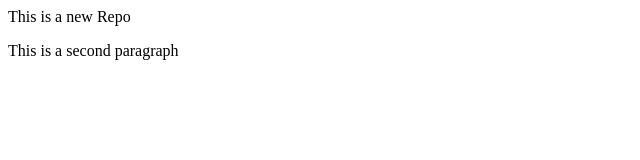
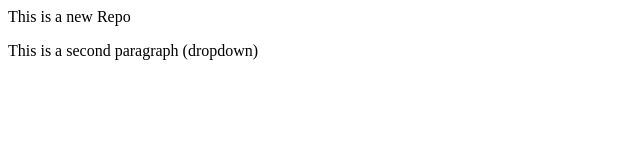
Before and after one commit to thrfs21/localrepo, a plain HTML site: page index.html in a window 1280 px wide. Shown: the full height of the page, 0-640 px from the left. Drawn offline with Linux system fonts and the light colour scheme.

Commit message:
Add Dropdown

```diff
--- a/index.html
+++ b/index.html
@@ -1,2 +1,2 @@
 <p>This is a new Repo</p>
-<p>This is a second paragraph</p>
+<p>This is a second paragraph (dropdown)</p>
```
